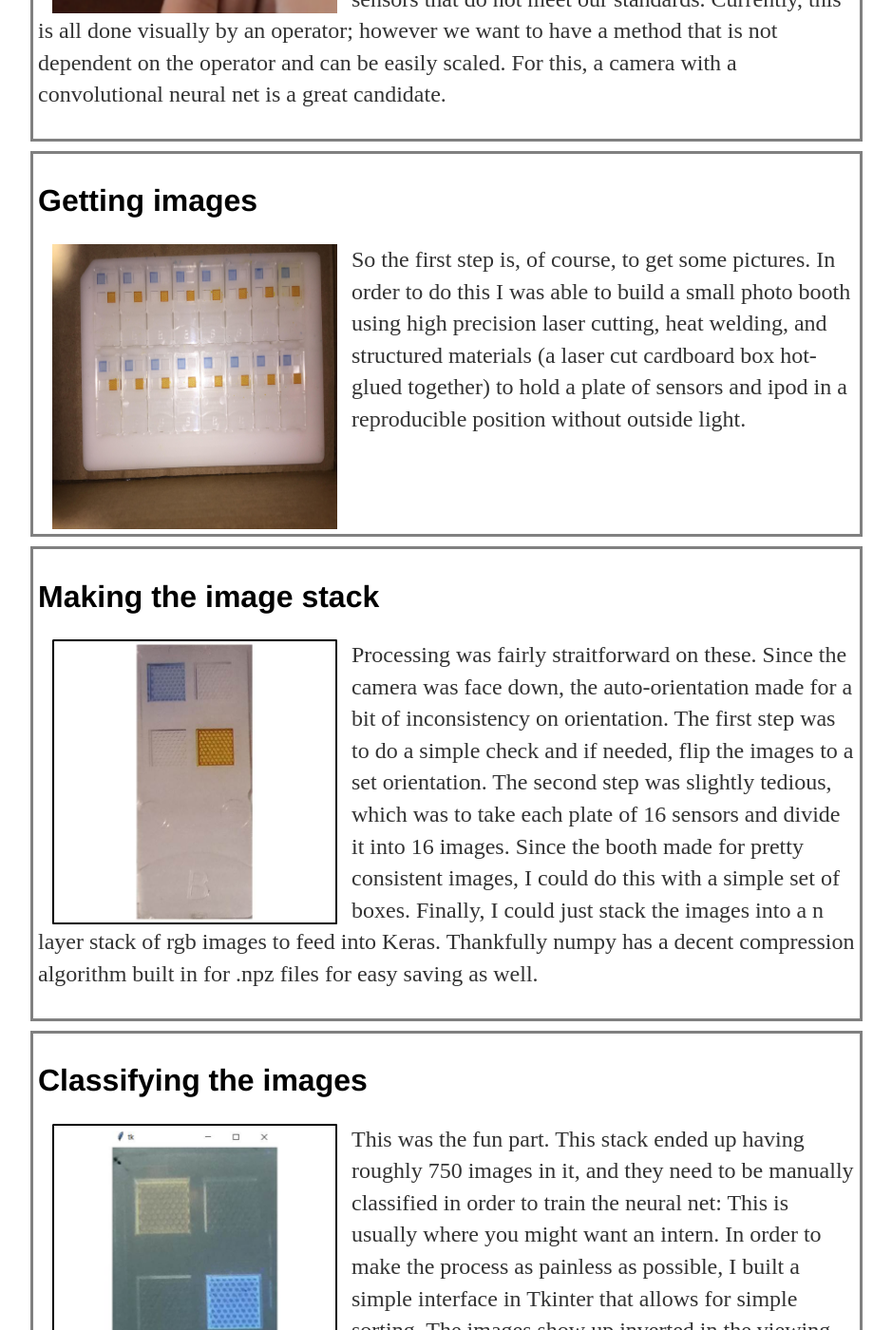
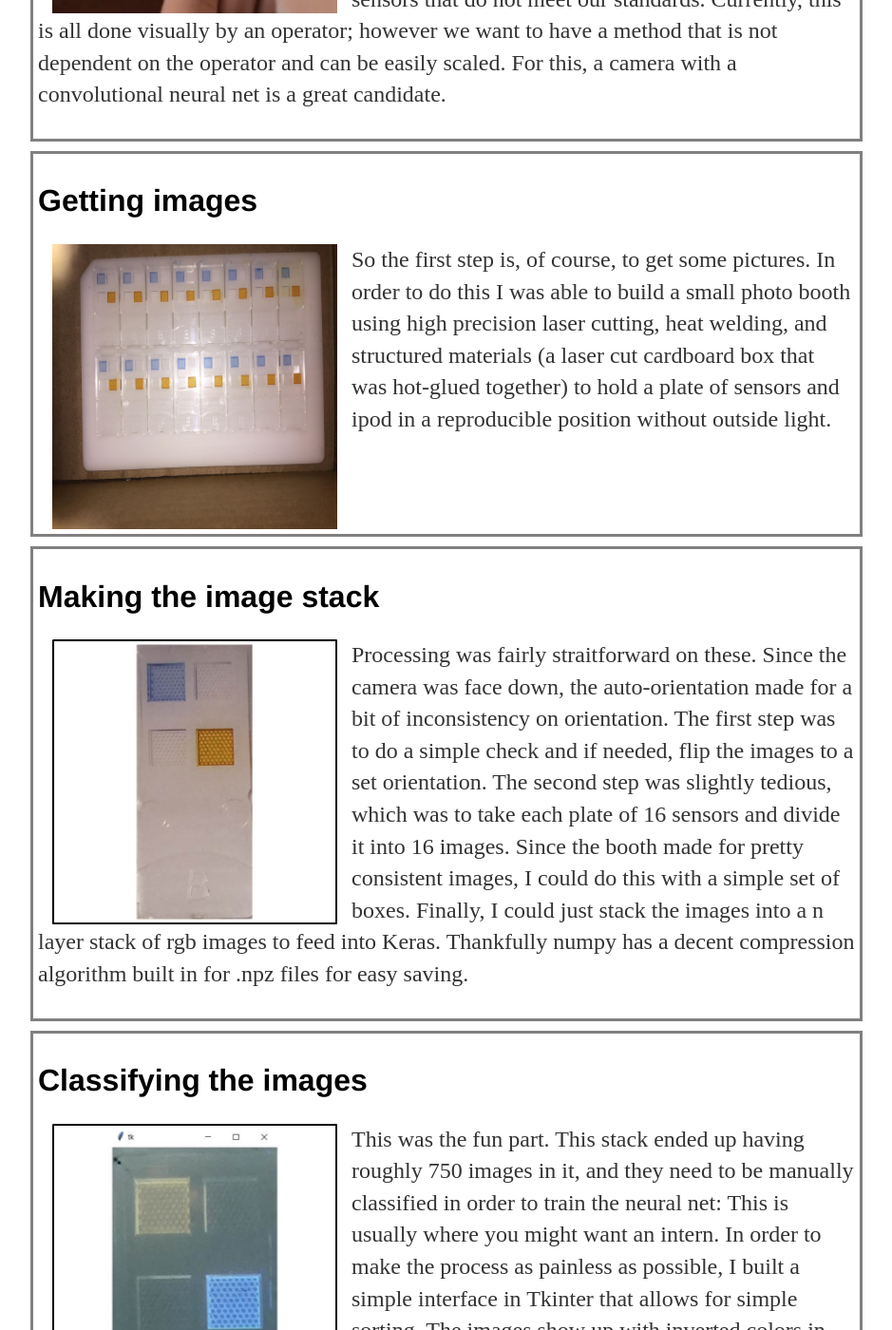
Before and after one commit to dbridgem/dbridgem.github.io, a Jekyll site: the page built from projects/CNN/index.html, in a window 1280 px wide and 1400 px high, scrolled down 792 px. Shown: the whole window at 95% size, without its empty margins (170-1109 px from the left). Built offline with Jekyll 4.4.1, drawn with Linux system fonts in a browser that asks for light colours; some of the changed text lies outside the part shown.

Commit message:
Update index.html

```diff
--- a/projects/CNN/index.html
+++ b/projects/CNN/index.html
@@ -30,8 +30,8 @@ title: Devon Bridgeman
 
 	<p><img style = "padding: 0 15px; float: left;" img src = "Plate_Image.JPG" alt ="Plate_Image" height = 300 width = 300/>
 		So the first step is, of course, to get some pictures. In order to do this I was able to build a small photo booth using
-		high precision laser cutting, heat welding, and structured materials (a laser cut cardboard box hot-glued together) to hold
-		a plate of sensors and ipod in a reproducible position without outside light.
+		high precision laser cutting, heat welding, and structured materials (a laser cut cardboard box that was hot-glued
+		together) to hold a plate of sensors and ipod in a reproducible position without outside light.
 	</p>
 </div>
 
@@ -45,7 +45,7 @@ title: Devon Bridgeman
 		The second step was slightly tedious, which was to take each plate of 16 sensors and divide it into 16 images. Since the
 		booth made for pretty consistent images, I could do this with a simple set of boxes. Finally, I could just stack the images
 		into a n layer stack of rgb images to feed into Keras. Thankfully numpy has a decent compression algorithm built in for .npz
-		files for easy saving as well.
+		files for easy saving.
 </div>
 
 <div class="finding">
@@ -55,7 +55,7 @@ title: Devon Bridgeman
 	<p><img style = "padding: 0 15px; float: left;" img src = "Tkinter_UI.jpg" alt ="tkinker_UI"  height = 300 width = 300/>
 		This was the fun part. This stack ended up having roughly 750 images in it, and they need to be manually classified in order
 		to train the neural net: This is usually where you might want an intern. In order to make the process as painless as possible,
-		I built a simple interface in Tkinter that allows for simple sorting. The images show up inverted in the viewing window in
+		I built a simple interface in Tkinter that allows for simple sorting. The images show up with inverted colors in the viewing window in
 		order to make it easier to spot defects, the user can press pass or fail, and the result is stored for training and evaluating
 		the CNN.
 </div>
```
Also changed, not shown: other parts of projects/CNN/index.html (+2 -3 lines).
